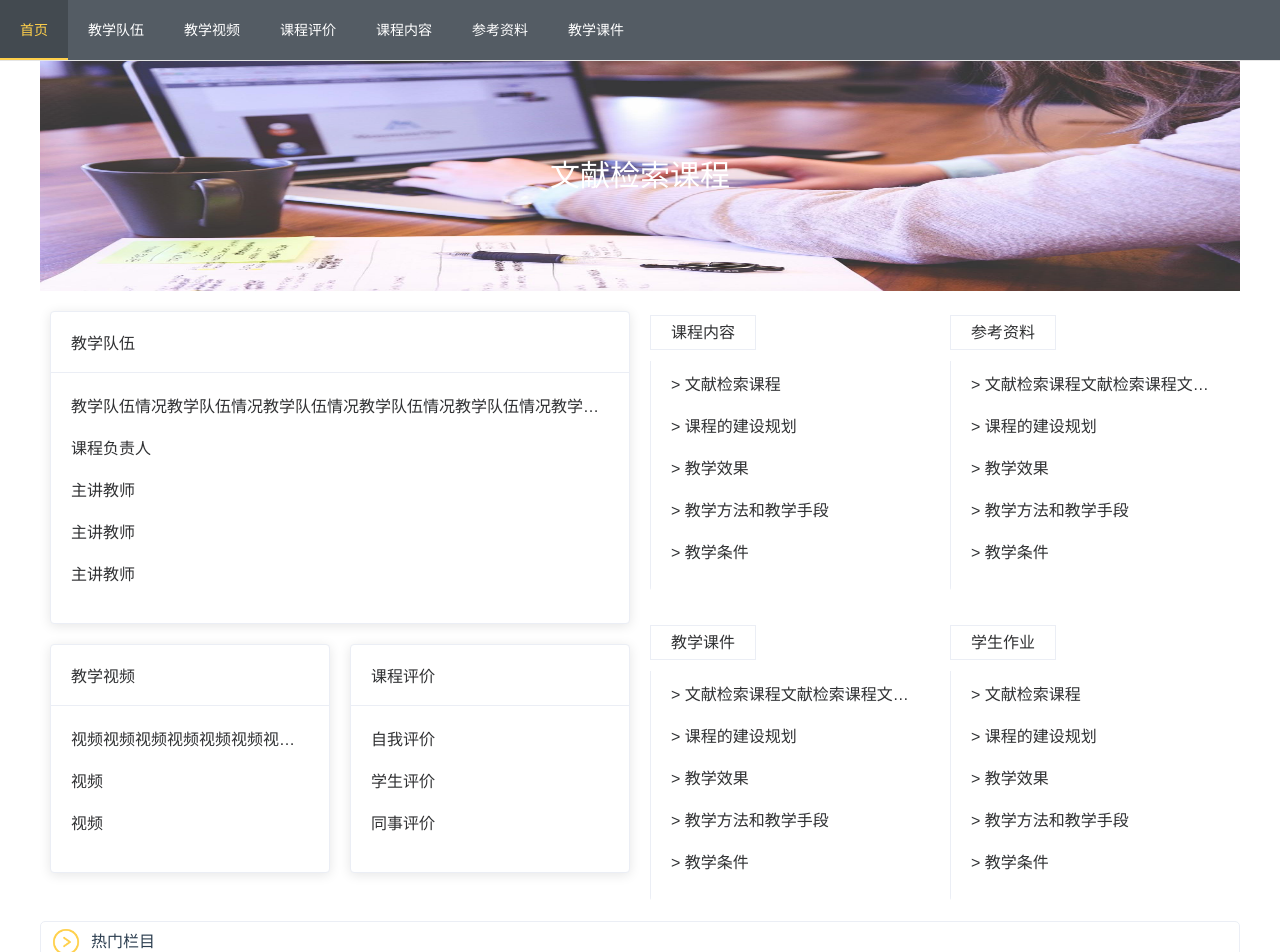
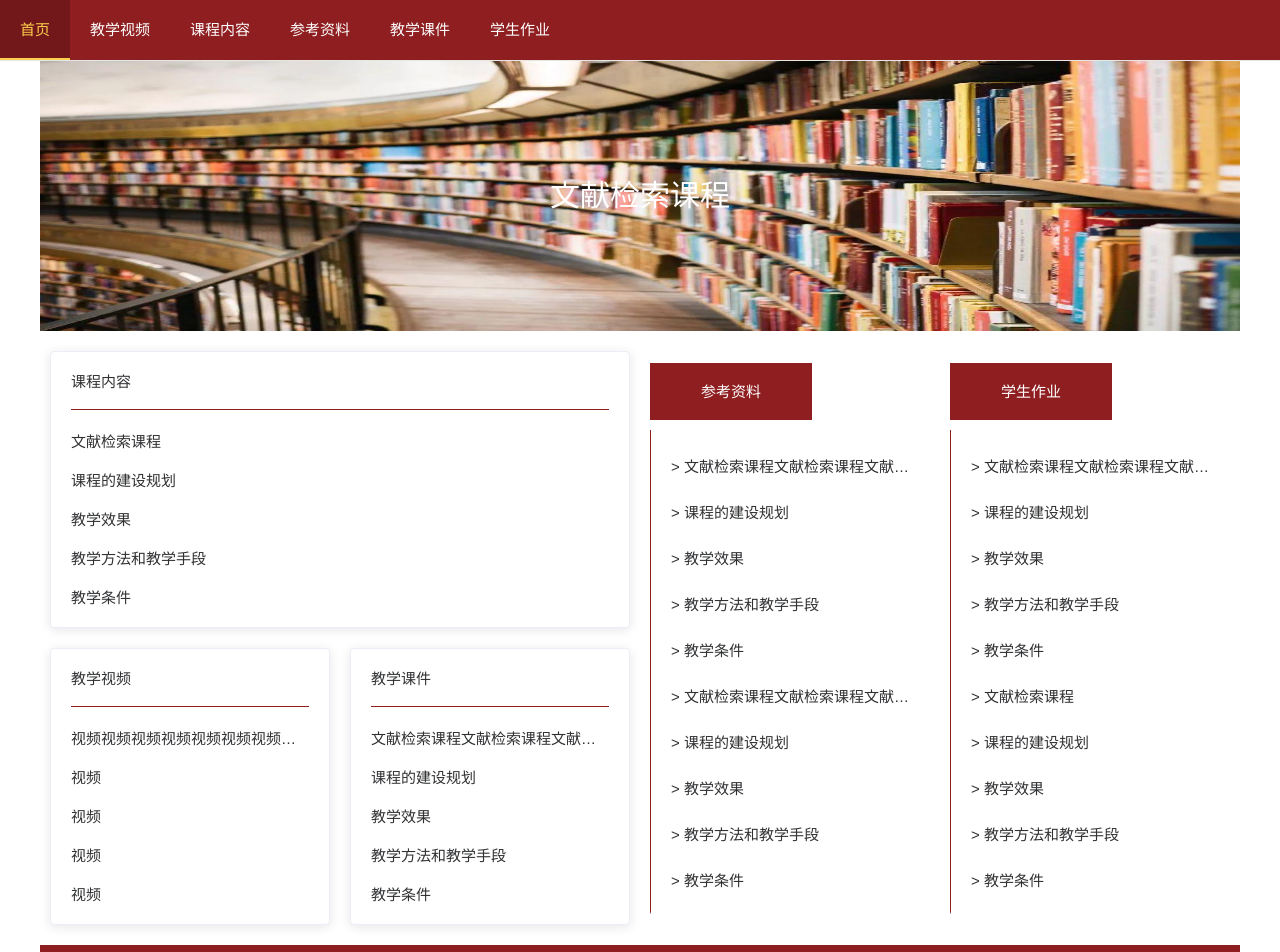
Before and after one commit to zhu7729/literatureSearch, a Vue app in the folder literature-search/: page /#/home in a window 1280 px wide. Shown: the top 952 px of the page. Built offline with nearby package versions, Linux system fonts and the light colour scheme.

Commit message:
修改首页

```diff
--- /dev/null
+++ b/literature-search/src/components/Footer.vue
@@ -0,0 +1,50 @@
+<template>
+    <div>
+        <div class="footer">
+            <div class="title">
+                <img src=".././assets/images/img.png" alt="">
+                <p>热门栏目</p>
+            </div>
+            <ul>
+                <li>review</li>
+                <li>申请表格</li>
+                <li>课程教学录像教学要点</li>
+            </ul>
+        </div>
+    </div>
+</template>
+
+<script>
+    export default {
+        name: "Footer"
+    }
+</script>
+
+<style scoped lang="scss">
+    .footer {
+        padding-bottom: 20px;
+        text-align: left;
+        .title {
+            background-color: #8E1E20;
+            width: 100%;
+            line-height: 40px;
+            display: flex;
+            align-items: center;
+            margin-bottom: 20px;
+            color: white;
+            img {
+                width: 30px;
+                padding-left: 10px;
+                padding-right: 10px;
+            }
+        }
+        ul {
+            width: 1200px;
+            margin: 0 auto;
+            li{
+                padding-left: 10px;
+                line-height: 30px;
+            }
+        }
+    }
+</style>
--- a/literature-search/src/components/Menu.vue
+++ b/literature-search/src/components/Menu.vue
@@ -3,18 +3,17 @@
         <el-menu
                 :default-active="activeIndex"
                 mode="horizontal"
-                background-color="#545c64"
+                background-color="#8E1E20"
                 text-color="#fff"
                 active-text-color="#ffd04b"
                 :unique-opened="true"
                 router>
             <el-menu-item index="/home">首页</el-menu-item>
-            <el-menu-item index="/teachingTeam">教学队伍</el-menu-item>
             <el-menu-item index="/teachingVideo">教学视频</el-menu-item>
-            <el-menu-item index="/courseEvaluation">课程评价</el-menu-item>
             <el-menu-item index="/courseContent">课程内容</el-menu-item>
             <el-menu-item index="/resources">参考资料</el-menu-item>
             <el-menu-item index="/teachingCourse">教学课件</el-menu-item>
+            <el-menu-item index="/studentTask">学生作业</el-menu-item>
         </el-menu>
     </div>
 </template>
@@ -31,5 +30,7 @@
 </script>
 
 <style scoped>
-
+    .el-menu-item {
+        font-size: 15px;
+    }
 </style>
--- a/literature-search/src/router/index.js
+++ b/literature-search/src/router/index.js
@@ -44,10 +44,10 @@ const routes = [
         meta: {title: '教学视频'},
       },
       {
-        path: '/courseEvaluation',
-        name: 'courseEvaluation',
-        component: () => import('../views/home/courseEvaluation'),
-        meta: {title: '课程评价'},
+        path: '/studentTask',
+        name: 'studentTask',
+        component: () => import('../views/home/studentTask'),
+        meta: {title: '学生作业'},
       },
       {
         path: '/courseContent',
--- a/literature-search/src/views/Layout/Layout.vue
+++ b/literature-search/src/views/Layout/Layout.vue
@@ -35,6 +35,7 @@
 <style lang="scss" scoped>
     .content {
         min-height: 100vh;
+        font-size: 15px;
         .main {
             width: 1200px;
             margin: 0 auto;
--- a/literature-search/src/views/home/home.vue
+++ b/literature-search/src/views/home/home.vue
@@ -8,9 +8,9 @@
                 <div class="main_left_top">
                     <el-card>
                         <div slot="header">
-                            <span>教学队伍</span>
+                            <span>课程内容</span>
                         </div>
-                        <div v-for="item in listTeam" :key="item.id" class="item">
+                        <div v-for="item in listCourse" :key="item.id" class="item">
                             {{item.value}}
                         </div>
                     </el-card>
@@ -29,9 +29,9 @@
                     <div class="small_card">
                         <el-card>
                             <div slot="header">
-                                <span>课程评价</span>
+                                <span>教学课件</span>
                             </div>
-                            <div v-for="item in listAssess" :key="item.id" class="item">
+                            <div v-for="item in listCourseware" :key="item.id" class="item">
                                 {{item.value}}
                             </div>
                         </el-card>
@@ -40,16 +40,6 @@
             </div>
             <div class="main_right">
                 <div class="main_right_top">
-                    <div class="small_card">
-                        <el-card shadow="never">
-                            <div slot="header">
-                                <span>课程内容</span>
-                            </div>
-                            <div v-for="item in listCourse" :key="item.id" class="item">
-                                > {{item.value}}
-                            </div>
-                        </el-card>
-                    </div>
                     <div class="small_card">
                         <el-card shadow="never">
                             <div slot="header">
@@ -65,16 +55,6 @@
                     <div class="small_card">
                         <el-card shadow="never">
                             <div slot="header">
-                                <span>教学课件</span>
-                            </div>
-                            <div v-for="item in listCourseware" :key="item.id" class="item">
-                                > {{item.value}}
-                            </div>
-                        </el-card>
-                    </div>
-                    <div class="small_card">
-                        <el-card shadow="never">
-                            <div slot="header">
                                 <span>学生作业</span>
                             </div>
                             <div v-for="item in listWork" :key="item.id" class="item">
@@ -85,46 +65,17 @@
                 </div>
             </div>
         </div>
-        <div class="footer">
-            <div class="title">
-                <img src="../.././assets/images/img.png" alt="">
-                <p>热门栏目</p>
-            </div>
-            <ul>
-                <li>review</li>
-                <li>申请表格</li>
-                <li>课程教学录像教学要点</li>
-            </ul>
-        </div>
+        <Footer></Footer>
     </div>
 </template>
 
 <script>
+    import Footer from '@/components/Footer'
     export default {
         name: "home",
+        components: { Footer },
         data() {
             return {
-                listTeam:[
-                    {
-                        id:1,
-                        value:'教学队伍情况教学队伍情况教学队伍情况教学队伍情况教学队伍情况教学队伍情况'
-                    },
-                    {
-                        id:2,
-                        value:'课程负责人'
-                    },
-                    {
-                        id:3,
-                        value:'主讲教师'
-                    },
-                    {
-                        id:4,
-                        value:'主讲教师'
-                    },{
-                        id:5,
-                        value:'主讲教师'
-                    }
-                ],
                 listVideo:[
                     {
                         id:1,
@@ -138,20 +89,14 @@
                         id:3,
                         value:'视频'
                     },
-                ],
-                listAssess:[
                     {
-                        id:1,
-                        value:'自我评价'
+                        id:4,
+                        value:'视频'
                     },
                     {
-                        id:2,
-                        value:'学生评价'
-                    },
-                    {
-                        id:3,
-                        value:'同事评价'
-                    },
+                        id:5,
+                        value:'视频'
+                    }
                 ],
                 listCourse:[
                     {
@@ -190,8 +135,29 @@
                     {
                         id:4,
                         value:'教学方法和教学手段'
-                    },{
+                    },
+                    {
                         id:5,
+                        value:'教学条件'
+                    },
+                    {
+                        id:6,
+                        value:'文献检索课程文献检索课程文献检索课程文献检索课程文献检索课程'
+                    },
+                    {
+                        id:7,
+                        value:'课程的建设规划'
+                    },
+                    {
+                        id:8,
+                        value:'教学效果'
+                    },
+                    {
+                        id:9,
+                        value:'教学方法和教学手段'
+                    },
+                    {
+                        id:10,
                         value:'教学条件'
                     }
                 ],
@@ -211,7 +177,8 @@
                     {
                         id:4,
                         value:'教学方法和教学手段'
-                    },{
+                    },
+                    {
                         id:5,
                         value:'教学条件'
                     }
@@ -219,7 +186,7 @@
                 listWork:[
                     {
                         id:1,
-                        value:'文献检索课程'
+                        value:'文献检索课程文献检索课程文献检索课程文献检索课程文献检索课程'
                     },
                     {
                         id:2,
@@ -232,8 +199,29 @@
                     {
                         id:4,
                         value:'教学方法和教学手段'
-                    },{
+                    },
+                    {
                         id:5,
+                        value:'教学条件'
+                    },
+                    {
+                        id:6,
+                        value:'文献检索课程'
+                    },
+                    {
+                        id:7,
+                        value:'课程的建设规划'
+                    },
+                    {
+                        id:8,
+                        value:'教学效果'
+                    },
+                    {
+                        id:9,
+                        value:'教学方法和教学手段'
+                    },
+                    {
+                        id:10,
                         value:'教学条件'
                     }
                 ],
@@ -250,7 +238,7 @@
         background-image: url("../.././assets/images/bgc.jpg");
         background-repeat: no-repeat;
         background-size: 100% 100%;
-        padding: 100px 0;
+        padding: 120px 0;
         p {
             font-size: 30px;
             text-align: center;
@@ -268,11 +256,25 @@
                 padding-left: 10px;
                 padding-top: 20px;
                 text-align: left;
+                .el-card {
+                    ::v-deep .el-card__body {
+
+                    }
+                    ::v-deep .el-card__header {
+                        border-bottom: 1px solid #8E1E20;
+                        padding-left: 0;
+                        padding-right: 0;
+                        margin: 0 20px;
+                    }
+                }
                 .item {
                     margin-bottom: 18px;
                     overflow: hidden;
                     text-overflow: ellipsis;
                     white-space: nowrap;
+                }
+                .item:nth-last-of-type(1) {
+                    margin-bottom: 0;
                 }
             }
             .main_left_bottom {
@@ -291,15 +293,30 @@
                         text-overflow: ellipsis;
                         white-space: nowrap;
                     }
+                    .el-card {
+                        ::v-deep .el-card__body {
+
+                        }
+                        ::v-deep .el-card__header {
+                            border-bottom: 1px solid #8E1E20;
+                            padding-left: 0;
+                            padding-right: 0;
+                            margin: 0 20px;
+                        }
+                    }
+                    .item:nth-last-of-type(1) {
+                        margin-bottom: 0;
+                    }
                 }
             }
         }
         .main_right {
             float: right;
             width: 590px;
+            overflow: hidden;
             >div {
                 padding-right: 10px;
-                padding-top: 10px;
+                padding-top: 20px;
                 text-align: left;
                 display: flex;
                 align-items: center;
@@ -310,60 +327,40 @@
                     .el-card {
                         border: none;
                         ::v-deep .el-card__body {
-                            border-left: 1px solid #EBEEF5;
-                            padding-top: 10px;
-                            padding-bottom: 10px;
+                            border-left: 1px solid #8E1E20;
+                            padding-top: 25px;
+                            padding-bottom: 25px;
                         }
                         ::v-deep .el-card__header {
                             border: none;
                             padding: 10px 30px 10px 0;
                             >div {
-                                padding: 8px 0;
+                                padding: 19px 0;
                                 span {
-                                    padding: 8px 20px;
-                                    border: 1px solid #EBEEF5;
+                                    padding: 19px 50px;
+                                    border: 1px solid #8E1E20;
+                                    background-color: #8E1E20;
+                                    color: white;
                                 }
                             }
                         }
                     }
                     .item {
-                        margin-bottom: 18px;
+                        margin-bottom: 25px;
                         overflow: hidden;
                         text-overflow: ellipsis;
                         white-space: nowrap;
                     }
+                    .item:nth-last-of-type(1) {
+                        margin-bottom: 0;
+                    }
                 }
             }
             .main_right_top {
-
+                float: left;
             }
             .main_right_bottom {
-                padding-top: 20px;
-            }
-        }
-    }
-    .footer {
-        padding-bottom: 20px;
-        text-align: left;
-        .title {
-            box-sizing: border-box;
-            width: 100%;
-            line-height: 40px;
-            border-radius: 5px;
-            border: 1px solid #EBEEF5;
-            display: flex;
-            align-items: center;
-            margin-bottom: 20px;
-            img {
-                width: 30px;
-                padding-left: 10px;
-                padding-right: 10px;
-            }
-        }
-        ul {
-            li{
-                padding-left: 10px;
-                line-height: 30px;
+                float: right;
             }
         }
     }
--- a/literature-search/src/views/home/courseEvaluation.vue
+++ b/literature-search/src/views/home/studentTask.vue
@@ -4,7 +4,7 @@
 
 <script>
     export default {
-        name: "courseEvaluation"
+        name: "studentTask"
     }
 </script>
 
```
Also changed, not shown: literature-search/src/assets/images/bgc.jpg.
